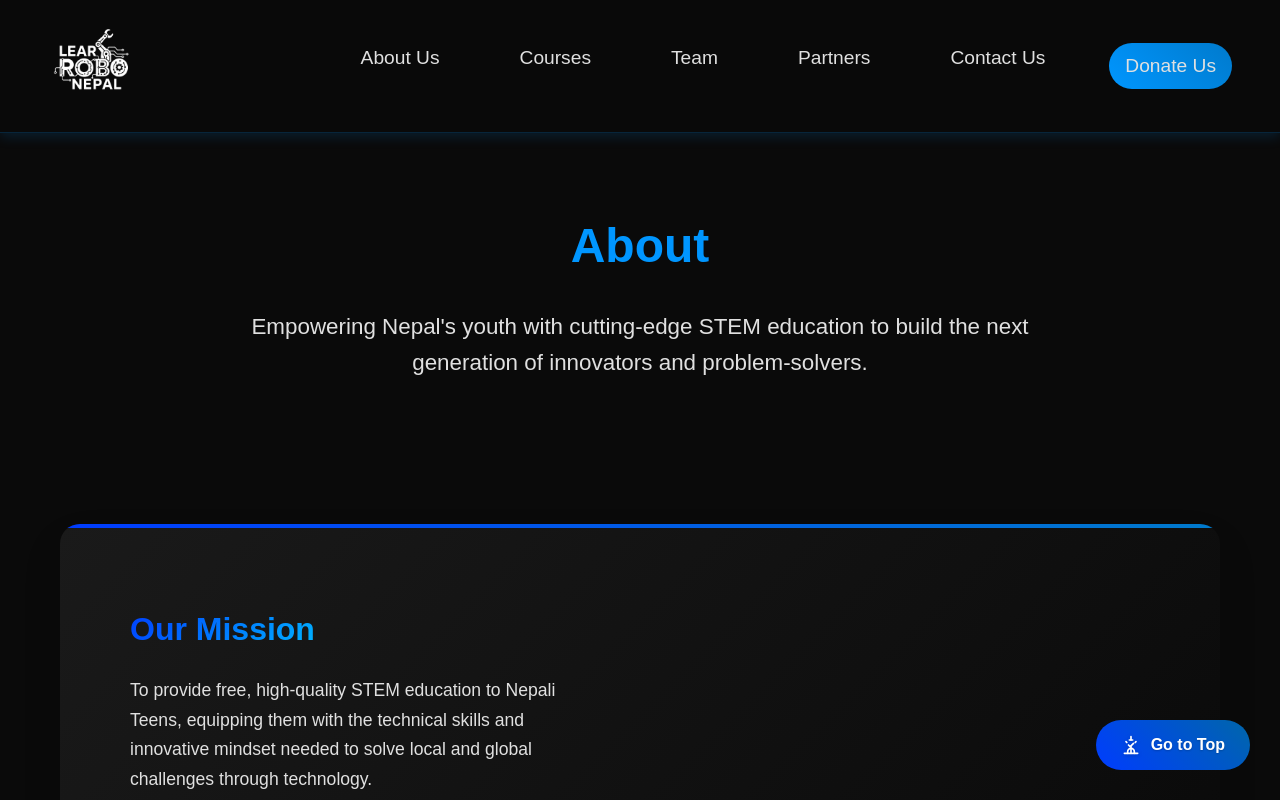
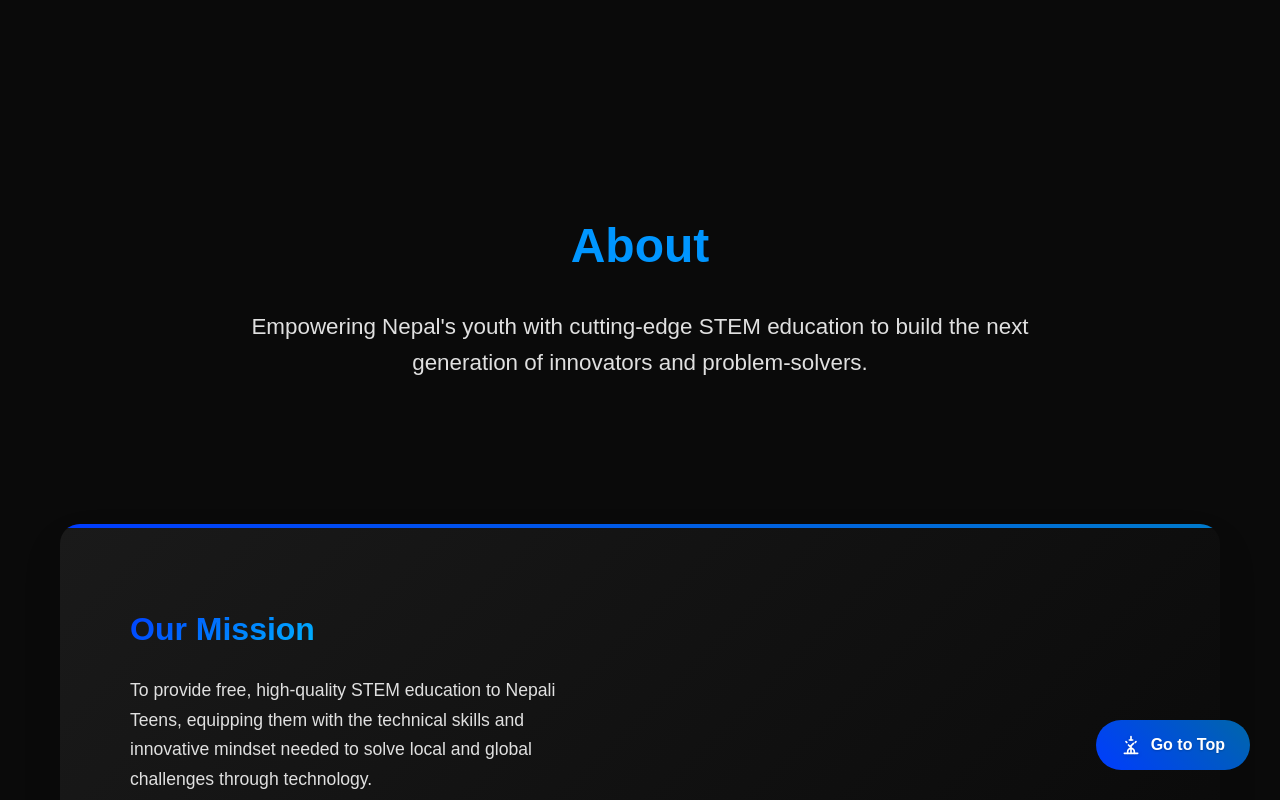
Before and after one commit to Abhinav2065/LaernRobonpWebsite, a React (Vite) app: page /about in a window 1280 px wide. Shown: the top 800 px of the page. Built offline with nearby package versions, Linux system fonts and the light colour scheme; the HTML template or start-up script is replaced by a standard one.

Commit message:
Setting up Navbar

```diff
--- a/src/App.jsx
+++ b/src/App.jsx
@@ -17,6 +17,7 @@ import Donate from './components/Donate'
 import CorporatePartnerships from './components/CorporatePartnerships'
 import ContactPage from './components/ContactPage'
 import ScrollToTop from './components/ScroolToTop'
+import Navbar from './components/Navbar'
 import './index.css'
 
 function App() {
@@ -24,7 +25,6 @@ function App() {
     <Router>
       <div className="App">
         <ScrollToTop />
-        <Header />
         <Routes>
           <Route path="/" element={
             <>
--- /dev/null
+++ b/src/components/Navbar.jsx
@@ -0,0 +1,12 @@
+import React from 'react'
+import "../style/Navbar.css"
+
+const Navbar = () => {
+  return (
+    <div>
+
+    </div>
+  )
+}
+
+export default Navbar
```
Also changed, not shown: src/style/Navbar.css (added).
